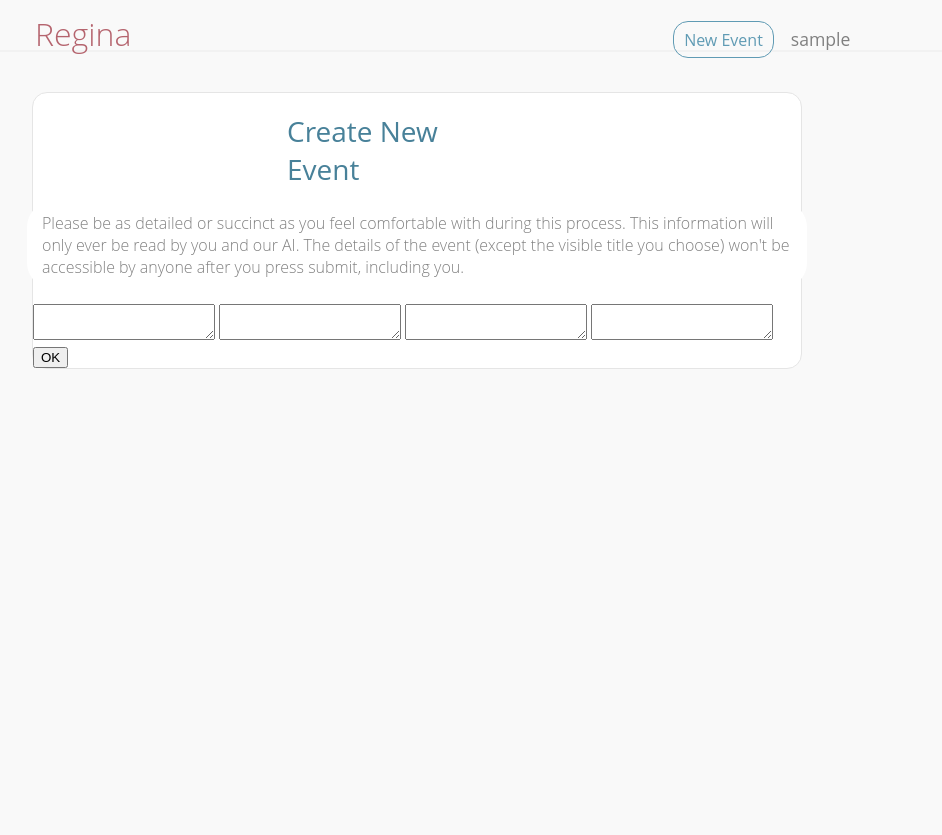
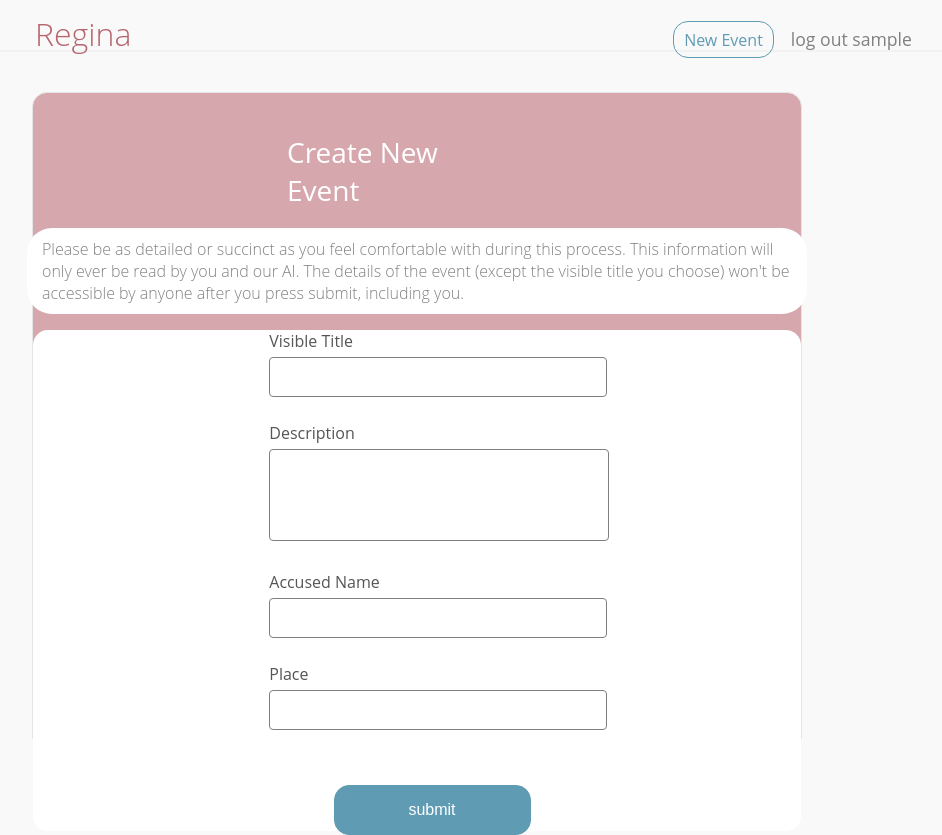
Before and after one commit to jasminedevv/regina, a Django app: page /submit/ in a window 1280 px wide. Shown: the whole page, without its empty margins (223-1165 px from the left). Before the commit the page ends 369 px from the top, so only its background shows below. Run offline with Django 3.2, Linux system fonts and the light colour scheme; the visitor is signed in with stand-in values (Sample User, id 1).

Commit message:
form styled enough

```diff
--- a/regina/regina/static/regina/style.css
+++ b/regina/regina/static/regina/style.css
@@ -1,5 +1,7 @@
 * {
     text-decoration: none;
+    resize: none;
+    outline: none;
 }
 
 body {
@@ -191,28 +193,30 @@ body {
 ***************************/
 .new-event-form-container {
     max-width: 60vw;
-    max-height: 82vh;
+    height: 82vh;
 
     margin: 5vh auto;
 
-    background-color: #fff;
+    background-color: #d7a7ae;
 
     border: 1px solid #e5e5e5;
     border-radius: 15px;
 }
 
 .new-event-form-container h1 {
+    margin-top: 40px;
     margin-left: calc(50% - 130px);
     width: 230px;
 
-    font-weight: 400;
+    font-weight: 500;
     font-size: 1.75em;
-    color: #488199;
+    color: #fff;
 }
 
 .new-event-form-container #new-event-form-directions {
-    margin-top: -5px;
+    margin-top: 10px;
     margin-left: calc(50% - 390px);
+
     width: 750px;
 
     background-color: white;
@@ -224,11 +228,75 @@ body {
     color: grey;
 }
 
+.form-container {
+    height: 62.7vh;
 
+    margin: auto;
 
+    display: flex;
+    flex-direction: column;
+    align-items: center;
+    justify-content: space-around;
 
+    background-color: #fff;
 
+    border-radius: 15px;
+}
 
+.input-container {
+    height: auto;
+    margin-bottom: 25px;
+}
+
+input[type=text] {
+    width: 150%;
+
+    margin-left: -25%;
+
+    padding: 12px 20px;
+
+    font-size: .75em;
+
+    border-radius: 4px;
+    border: 1px solid grey;
+}
+
+label {
+    display: block;
+
+    margin-left: -25%;
+    margin-bottom: 5px;
+}
+
+textarea {
+    width: 156%;
+
+    margin-left: -25%;
+
+    padding: 10px 15px;
+
+    border-radius: 4px;
+    border: 1px solid grey;
+
+    font-size: .75em;
+}
+
+input[type=submit] {
+    width: 100%;
+    height: 50px;
+
+    margin-top: 30px;
+    margin-left: 15px;
+
+    background-color: #609bb4;
+
+    border: 1px solid #609bb4;
+    border-radius: 15px;
+
+    color: #fff;
+    font-size: 1em;
+    font-weight: 400;
+}
 
 
 
--- a/regina/regina/templates/base_generic.html
+++ b/regina/regina/templates/base_generic.html
@@ -21,7 +21,9 @@
                     <p id="new-event" class="links">New Event</p>
                 </div>
             </a>
-            <p id="account" class="links">{{ user.username }}</p>
+            <a href="/accounts/logout">
+                <p id="account" class="links">log out {{ user.username }}</p>
+            </a>
         </div>
     </div>
 
--- a/regina/regina/templates/submit.html
+++ b/regina/regina/templates/submit.html
@@ -19,17 +19,32 @@ error: gets the error text from the backend for form validation. Use it like {{
     <p id="new-event-form-directions">Please be as detailed or succinct as you feel comfortable with during this process. This information will only ever be read by you and our AI. The details of the event (except the visible title you choose) won't be accessible by anyone after you
         press submit, including you.</p>
 
-    <form method="post">
-        {% csrf_token %}
+    <div class="form-container">
+        <form method="post">
+            {% csrf_token %}
 
-            <textarea name="visible_title" required id="id_visible_title"></textarea>
-            <textarea name="content" required id="id_content"></textarea>
-            <textarea name="perp_name" required id="id_perp_name"></textarea>
-            <textarea name="place" required id="id_place"></textarea>
 
-            <input type="submit" value="OK">
+                <div class="visible-title-container input-container">
+                    <label>Visible Title</label>
+                    <input type="text" name="visible_title" required id="id_visible_title"></input>
+                </div>
+                <div class="content-container input-container">
+                    <label>Description</label>
+                    <textarea name="content" required id="id_content" rows="5"></textarea>
+                </div>
+                <div class="perp-name-container input-container">
+                    <label>Accused Name</label>
+                    <input type="text" name="perp_name" required id="id_perp_name"></input>
+                </div>
+                <div class="place-container input-container">
+                    <label>Place</label>
+                    <input type="text" name="place" required id="id_place"></input>
+                </div>
 
-    </form>
+                <input type="submit" value="submit">
+
+        </form>
+    </div>
 </div>
 
 
```
